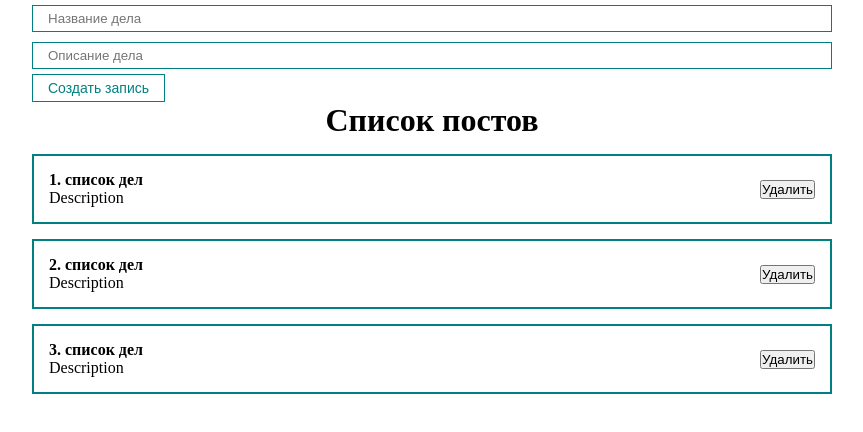
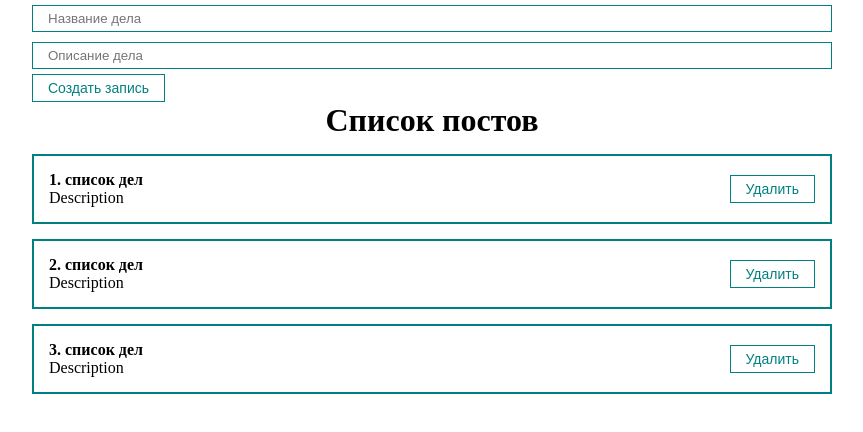
Before and after one commit to mishka061/react-todo-list, a React (Create React App) app: page / in a window 1280 px wide. Shown: the top 432 px of the page, without its empty margins (208-1071 px from the left). Built offline with nearby package versions, Linux system fonts and the light colour scheme.

Commit message:
правка кода

```diff
--- a/src/App.js
+++ b/src/App.js
@@ -1,9 +1,7 @@
-import React, {useRef, useState} from "react";
+import React, {useState} from "react";
 import './styles/App.css'
-
 import TodoList from "./component/TodoList";
-import MyButton from "./component/UI/button/MyButton";
-import MyInput from "./component/UI/input/MyInput";
+import TodoForm from "./component/TodoForm";
 
 function App() {
     const [todo, setTodo] = useState([
@@ -11,44 +9,25 @@ function App() {
         {id: 2, title: 'список дел', body: 'Description'},
         {id: 3, title: 'список дел', body: 'Description'},
     ])
+    const createTodo = (newTodo) => {
+        setTodo([...todo, newTodo])
+    }
 
-    const [title, setTitle] = useState('')
-    const [body, setBody] = useState('')
-
-    const addNewTodo = (e) => {
-        e.preventDefault()
-        const newTodo = {
-            id: Date.now(),
-            title,
-            body
-        }
-        setTodo([...todo, newTodo])
+    const removeTodo = (todos) => {
+        setTodo(todo.filter(t => t.id !== todos.id))
     }
 
     return (
         <div className="App">
-            <form>
-                {/* Управляемый компонент*/}
-                <MyInput
-                    value={title}
-                    onChange={e => setTitle(e.target.value)}
-                    type="text"
-                    placeholder="Название дела"
-                />
-                <MyInput
-                    value={body}
-                    onChange={e => setBody(e.target.value)}
-                    type="text"
-                    placeholder="Описание дела"
-                />
-                <MyButton
-                    onClick={addNewTodo}
-                >
-                    Создать запись
-                </MyButton>
-            </form>
-            <TodoList todo={todo} title="Список постов"/>
-
+            <TodoForm create={createTodo}></TodoForm>
+            {todo.length
+                ?
+                <TodoList remove={removeTodo} todo={todo} title="Список постов"/>
+                :
+                <h1 style={{textAlign: 'center'}}>
+                    Список не найден !
+                </h1>
+            }
         </div>
     );
 }
--- /dev/null
+++ b/src/component/TodoForm.jsx
@@ -0,0 +1,43 @@
+import React, {useState} from 'react';
+import MyInput from "./UI/input/MyInput";
+import MyButton from "./UI/button/MyButton";
+
+const TodoForm = ({create}) => {
+    const [todo, setTodo] = useState({title: '', body: ''})
+
+    const addNewTodo = (e) => {
+        e.preventDefault()
+        const newTodo = {
+            ...todo, id: Date.now()
+        }
+        create(newTodo)
+        setTodo({title: '', body: ''})
+    }
+
+
+
+    return (
+        <form>
+            {/* Управляемый компонент*/}
+            <MyInput
+                value={todo.title}
+                onChange={e => setTodo( {...todo, title: e.target.value})}
+                type="text"
+                placeholder="Название дела"
+            />
+            <MyInput
+                value={todo.body}
+                onChange={e => setTodo( {...todo, body: e.target.value})}
+                type="text"
+                placeholder="Описание дела"
+            />
+            <MyButton
+                onClick={addNewTodo}
+            >
+                Создать запись
+            </MyButton>
+        </form>
+    );
+};
+
+export default TodoForm;
--- a/src/component/TodoItem.jsx
+++ b/src/component/TodoItem.jsx
@@ -1,15 +1,18 @@
 import React from 'react';
+import MyButton from "./UI/button/MyButton";
 
 const TodoItem = (props) => {
     console.log(props)
     return (
         <div className="todo">
             <div className="todo__content">
-                <strong>{props.todo.id}. {props.todo.title}</strong>
+                <strong>{props.number}. {props.todo.title}</strong>
                 <div>{props.todo.body}</div>
             </div>
             <div className="todo__btns">
-                <button>Удалить</button>
+                <MyButton onClick={() => props.remove(props.todo)}>
+                    Удалить
+                </MyButton>
             </div>
         </div>
     );
--- a/src/component/TodoList.jsx
+++ b/src/component/TodoList.jsx
@@ -1,13 +1,13 @@
 import React from 'react';
 import TodoItem from "./TodoItem";
 
-const TodoList = ({todo, title}) => {
+const TodoList = ({todo, title, remove}) => {
     return (
         <div>
-            <h1 style={{textAlign:'center'}}>{title}</h1>
+            <h1 style={{textAlign: 'center'}}>{title}</h1>
 
-            {todo.map((todo )=>
-                <TodoItem todo={todo} key={todo.id}/>
+            {todo.map((todo, index) =>
+                <TodoItem remove={remove} number={index + 1} todo={todo} key={todo.id}/>
             )}
         </div>
     );
```
